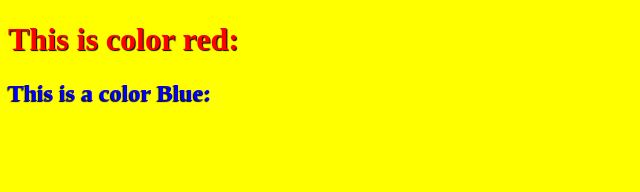
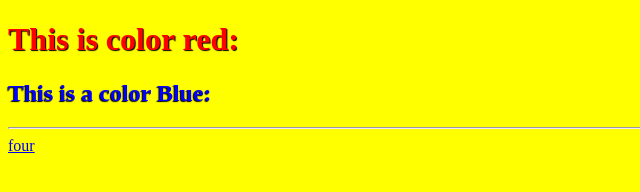
Before and after one commit to edskate/11-23-2024, a plain HTML site: page index03.html in a window 1280 px wide. Shown: the whole page, without its empty margins (0-640 px from the left). Drawn offline with Linux system fonts and the light colour scheme.

Commit message:
atualizado

```diff
--- a/index03.html
+++ b/index03.html
@@ -21,5 +21,7 @@
 <body>
     <h1>This is color red:</h1>
     <h2>This is a color Blue:</h2>
+    <hr>
+    <a href="index04.html">four</a>
 </body>
 </html>
```
